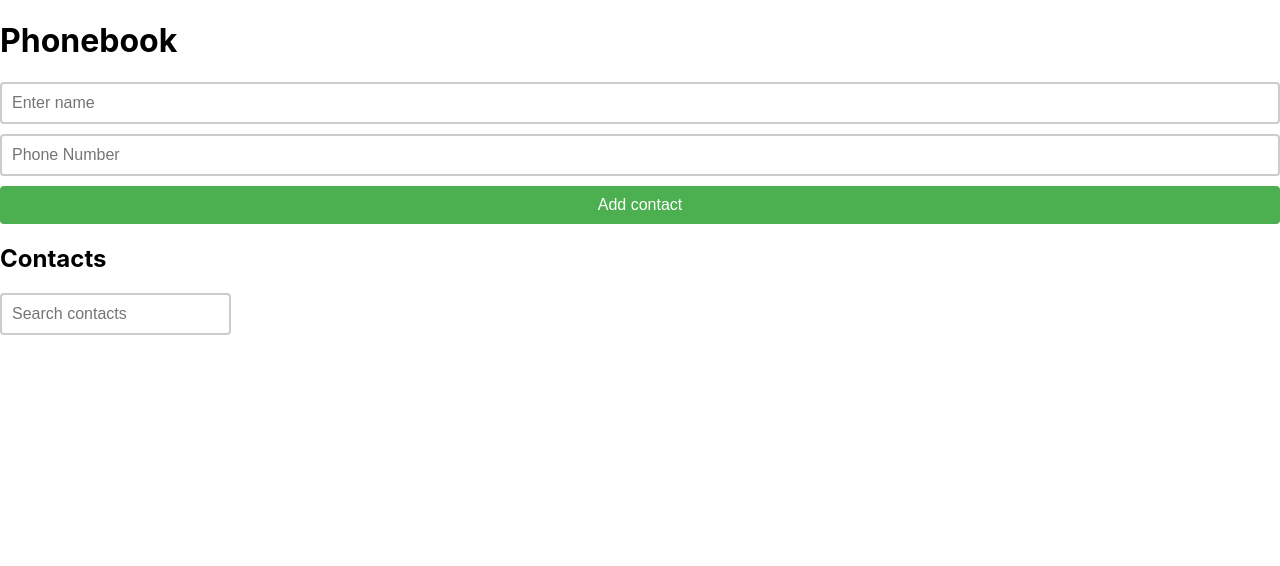
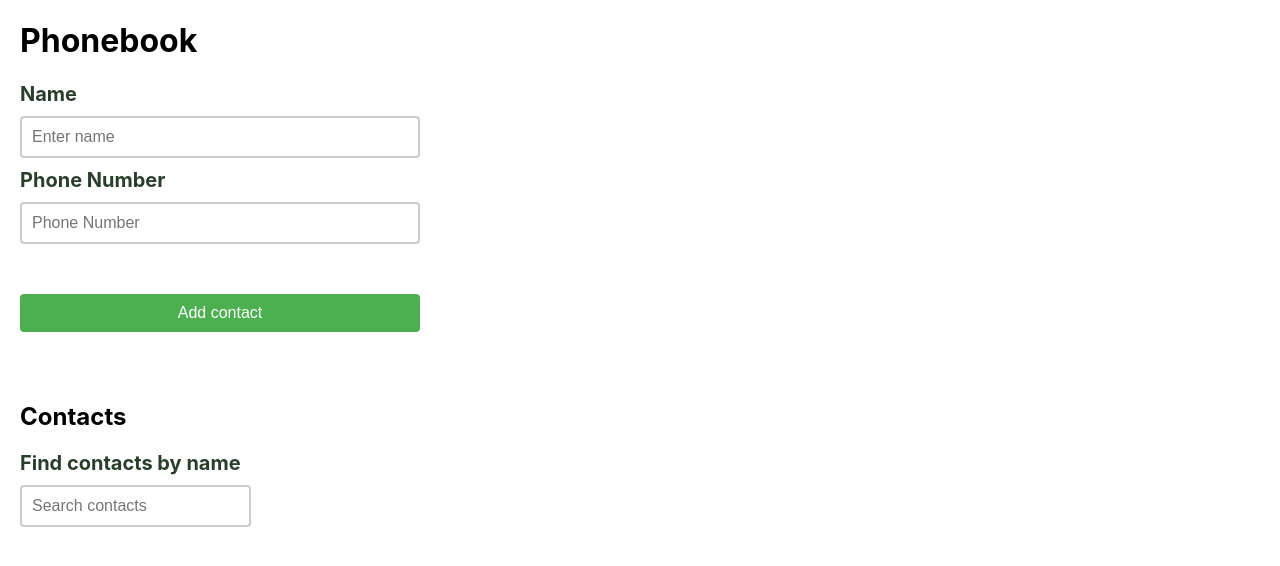
Before and after one commit to innakostich/goit-react-hw-02-phonebook, a React (Create React App) app: page / in a window 1280 px wide. Shown: the top 566 px of the page. Built offline with nearby package versions, Linux system fonts and the light colour scheme.

Commit message:
adds styles

```diff
--- a/src/components/App.jsx
+++ b/src/components/App.jsx
@@ -3,7 +3,7 @@ import shortid from 'shortid';
 import ContactsForm from './ContactsForm/ContactsForm';
 import ContactsList from './ContactsList/ContactsList';
 import Filter from './Filter/Filter';
-
+import css from './App.module.css';
 
 const App = () => {
   const [contacts, setContacts] = useState([]);
@@ -34,9 +34,10 @@ const App = () => {
 
   return (
     <div>
-      <h1>Phonebook</h1>
+      <h1 className={css.phonebookTitle}>Phonebook</h1>
       <ContactsForm onAddContact={handleAddContact} />
-      <h2>Contacts</h2>
+      <h2 className={css.contactsTitle}>Contacts</h2>
+      <p className={css.contactsLabel}>Find contacts by name</p>
       <Filter value={filter} onChange={handleFilterChange} />
       <ContactsList contacts={filteredContacts} onDeleteContact={handleDeleteContact} />
     </div>
--- a/src/components/App.module.css
+++ b/src/components/App.module.css
@@ -1,7 +1,19 @@
 .allContacts {
     margin-bottom: 10px;
+    margin-left: 20px;
+  }
+  .phonebookTitle{
+    margin-left: 20px;
   }
 
-  .titleContacts {
+  .contactsTitle {
+    margin-left: 20px;
     margin-top: 70px;
+
   }
+  .contactsLabel{
+    margin:0  0 10px   20px;
+    font-size: 20px;
+    font-weight: bold;
+    color: #2a3f2b;
+  }
--- a/src/components/ContactsForm/ContactsForm.jsx
+++ b/src/components/ContactsForm/ContactsForm.jsx
@@ -18,6 +18,7 @@ const ContactsForm = ({ onAddContact }) => {
 
   return (
     <form className={css.contactsForm} onSubmit={handleSubmit}>
+      <label>Name</label>
       <input
         type="text"
         name="name"
@@ -25,6 +26,7 @@ const ContactsForm = ({ onAddContact }) => {
         value={name}
         onChange={(event) => setName(event.target.value)}
       />
+      <label>Phone Number</label>
       <input
         type="text"
         placeholder="Phone Number"
--- a/src/components/ContactsForm/ContactsForm.module.css
+++ b/src/components/ContactsForm/ContactsForm.module.css
@@ -2,6 +2,15 @@
   display: flex;
   flex-direction: column;
   margin-bottom: 20px;
+  margin-left: 20px;
+  max-width: 400px;
+}
+
+.contactsForm label{
+  margin-bottom: 10px;
+  color: #2a3f2b;
+  font-size: 20px;
+  font-weight: bold;
 }
 
 .contactsForm input {
@@ -10,6 +19,10 @@
   border: 2px solid #ccc;
   border-radius: 4px;
   font-size: 16px;
+}
+
+.contactsForm input:focus {
+  border: 2px solid #45a049;
 }
 
 .contactsForm button {
@@ -21,6 +34,7 @@
   cursor: pointer;
   font-size: 16px;
   transition: background-color 0.3s ease;
+  margin-top: 40px;
 }
 
 .contactsForm button:hover {
--- a/src/components/ContactsList/ContactsList.module.css
+++ b/src/components/ContactsList/ContactsList.module.css
@@ -9,17 +9,21 @@
   justify-content: space-between;
   border-bottom: 1px solid #ccc;
   padding: 10px 0;
+  margin-left: 20px;
+
 }
 
 .name {
   font-weight: bold;
-  margin-right: 10px;
+  margin-right: 20px;
   font-size: 18px;
+
 }
 
 .number {
   color: #888;
   font-size: 16px;
+  margin-right: 120px;
 }
 
 .deleteButton {
@@ -31,6 +35,8 @@
   cursor: pointer;
   font-size: 14px;
   transition: background-color 0.3s ease;
+  margin-right: 240px;
+
 }
 
 .deleteButton:hover {
--- a/src/components/Filter/Filter.jsx
+++ b/src/components/Filter/Filter.jsx
@@ -3,7 +3,9 @@ import PropTypes from 'prop-types';
 import css from './Filter.module.css';
 
 const Filter = ({ value, onChange }) => (
+
   <input
+
     type="text"
     placeholder="Search contacts"
     value={value}
--- a/src/components/Filter/Filter.module.css
+++ b/src/components/Filter/Filter.module.css
@@ -4,6 +4,7 @@
   border-radius: 4px;
   font-size: 16px;
   transition: border-color 0.3s ease;
+  margin-left: 20px;
 }
 
 .input:focus {
```
